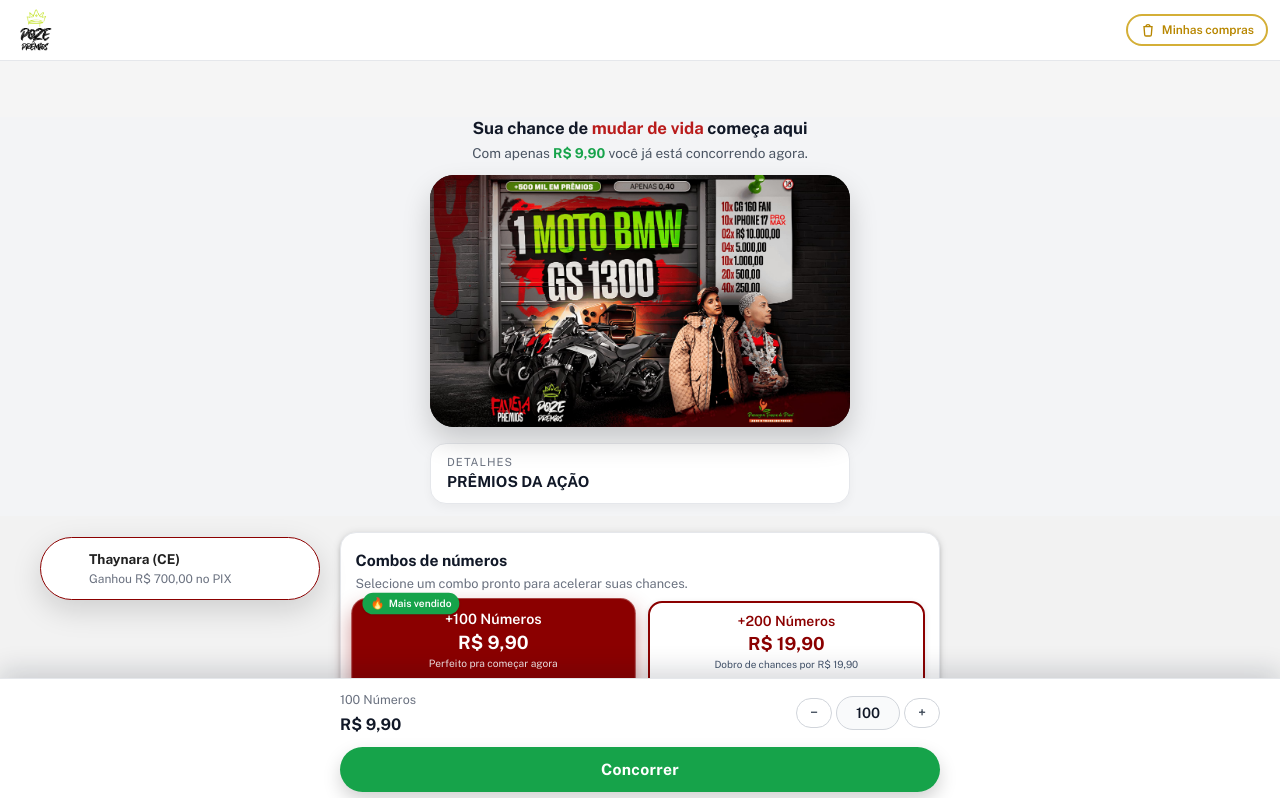
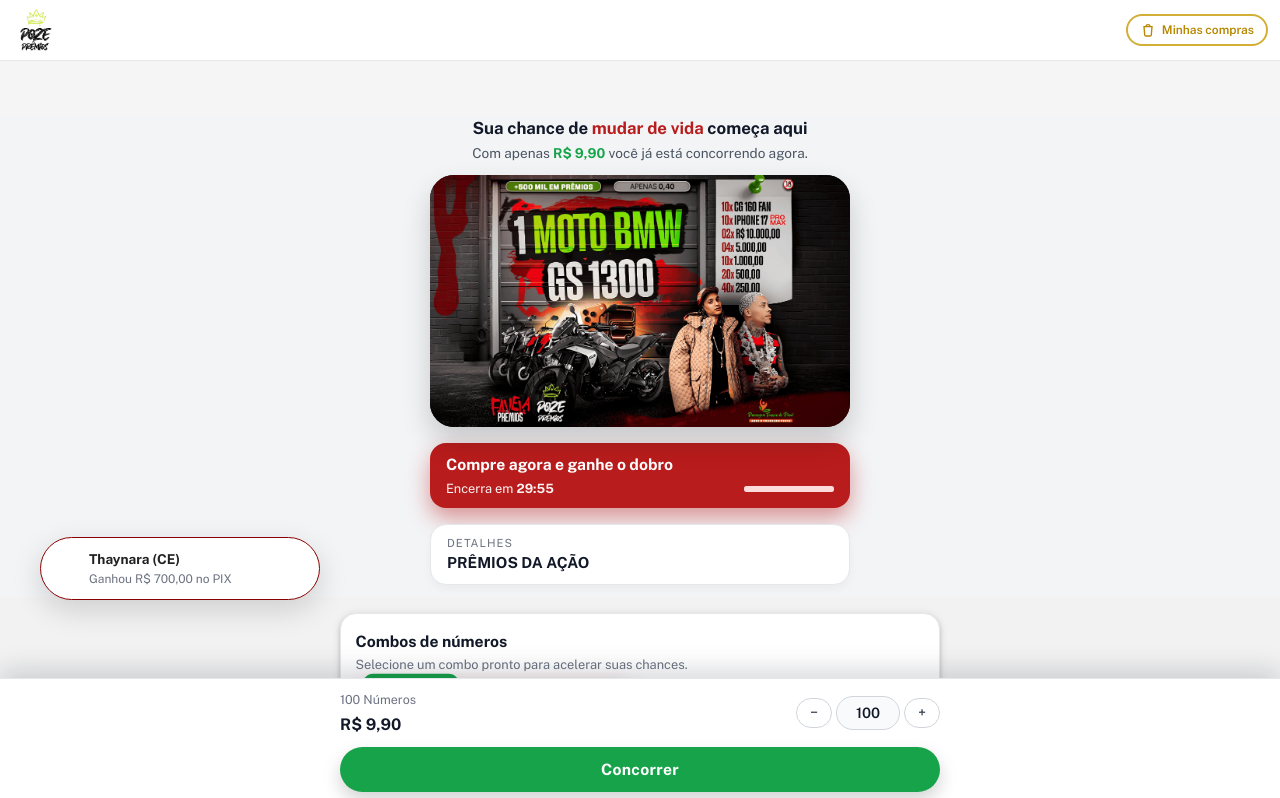
Before and after one commit to adsproadspro333-stack/tropadosal2, a Next.js app: page / in a window 1280 px wide. Shown: the top 798 px of the page. Built offline with nearby package versions, Linux system fonts and the light colour scheme; some icons are missing; what @mui/material-nextjs would draw is missing.

Commit message:
att hero

```diff
--- a/app/components/HeroBanner.tsx
+++ b/app/components/HeroBanner.tsx
@@ -9,9 +9,37 @@ export default function HeroBanner() {
   const [mounted, setMounted] = useState(false)
   const [openPremios, setOpenPremios] = useState(false)
 
+  // ⏱ Timer VISUAL de 30 minutos (não mexe em preço, nem em carrinho)
+  const [timerText, setTimerText] = useState("30:00")
+
   useEffect(() => {
     const t = setTimeout(() => setMounted(true), 30)
     return () => clearTimeout(t)
+  }, [])
+
+  useEffect(() => {
+    const DURATION_MS = 30 * 60 * 1000 // 30min
+    const endAt = Date.now() + DURATION_MS
+
+    const interval = setInterval(() => {
+      const diff = endAt - Date.now()
+
+      if (diff <= 0) {
+        setTimerText("00:00")
+        clearInterval(interval)
+        return
+      }
+
+      const minutes = Math.floor(diff / 60000)
+      const seconds = Math.floor((diff % 60000) / 1000)
+
+      const mm = String(minutes).padStart(2, "0")
+      const ss = String(seconds).padStart(2, "0")
+
+      setTimerText(`${mm}:${ss}`)
+    }, 1000)
+
+    return () => clearInterval(interval)
   }, [])
 
   return (
@@ -108,6 +136,71 @@ export default function HeroBanner() {
         </Box>
       </Box>
 
+      {/* 🔥 Faixa “Compre agora e ganhe o dobro” com timer visual */}
+      <Box sx={{ width: "100%", maxWidth: 420, mt: 1 }}>
+        <Box
+          sx={{
+            borderRadius: 2,
+            bgcolor: "#B91C1C",
+            color: "#ffffff",
+            px: 2,
+            py: 1.2,
+            boxShadow: "0 10px 22px rgba(185,28,28,0.45)",
+          }}
+        >
+          <Typography
+            sx={{
+              fontWeight: 800,
+              fontSize: "0.98rem",
+            }}
+          >
+            Compre agora e ganhe o dobro
+          </Typography>
+
+          <Box
+            sx={{
+              mt: 0.4,
+              display: "flex",
+              alignItems: "center",
+              justifyContent: "space-between",
+              gap: 1.5,
+            }}
+          >
+            <Typography
+              sx={{
+                fontSize: "0.8rem",
+                opacity: 0.95,
+              }}
+            >
+              Encerra em{" "}
+              <Box component="span" sx={{ fontWeight: 700 }}>
+                {timerText}
+              </Box>
+            </Typography>
+
+            <Box
+              sx={{
+                flexShrink: 0,
+                width: 90,
+                height: 6,
+                borderRadius: 999,
+                bgcolor: "#FCA5A5",
+                overflow: "hidden",
+              }}
+            >
+              <Box
+                sx={{
+                  width: "100%",
+                  height: "100%",
+                  bgcolor: "#FEE2E2",
+                  opacity: 0.9,
+                }}
+              />
+            </Box>
+          </Box>
+        </Box>
+      </Box>
+
       {/* PRÊMIOS DA AÇÃO */}
       <Box sx={{ width: "100%", maxWidth: 420, mt: 1 }}>
         <Box
@@ -196,7 +289,7 @@ export default function HeroBanner() {
                   }}
                 >
                   <Box
-                    component="span" // ✅ vira um span, seguro dentro do texto
+                    component="span"
                     sx={{
                       display: "inline-block",
                       width: 6,
```
